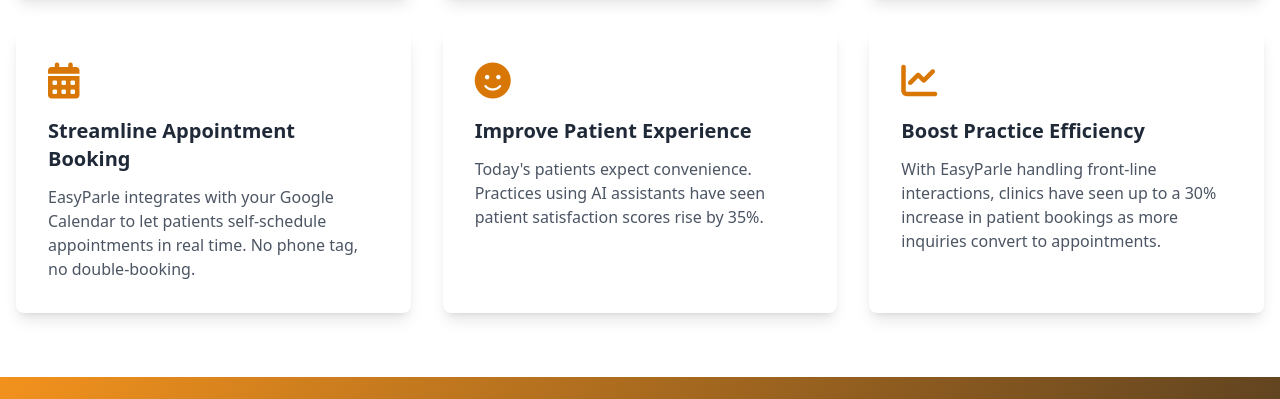
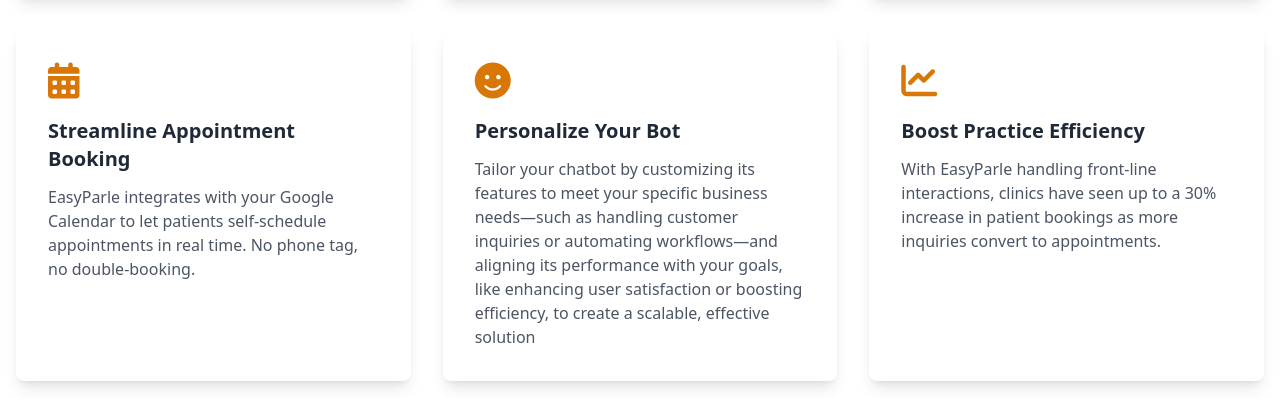
Before and after one commit to Sciens930/easyparle, a plain HTML site: page index.html in a window 1280 px wide. Shown: the part 1130-1529 px from the top of the page. Drawn offline with nearby package versions, Linux system fonts and the light colour scheme; a script that the page names is missing.

Commit message:
Update index.html

```diff
--- a/index.html
+++ b/index.html
@@ -23,7 +23,7 @@
         <a href="#benefits" class="text-gray-700 hover:text-indigo-600 transition">Benefits</a>
         <a href="#features" class="text-gray-700 hover:text-indigo-600 transition">Features</a>
         <a href="#pricing" class="text-gray-700 hover:text-indigo-600 transition">Pricing</a>
-        <a href="#demo" class="text-gray-700 hover:text-indigo-600 transition">Demo</a>
+        <a href="./dentist.html" class="text-gray-700 hover:text-indigo-600 transition">Demo</a>
       </div>
       <div>
         <a href="#demo"
@@ -122,8 +122,8 @@
           <div class="text-indigo-600 text-4xl mb-4">
             <i class="fas fa-smile"></i>
           </div>
-          <h3 class="text-xl font-bold mb-3">Improve Patient Experience</h3>
-          <p class="text-gray-600">Today's patients expect convenience. Practices using AI assistants have seen patient satisfaction scores rise by 35%.</p>
+          <h3 class="text-xl font-bold mb-3">Personalize Your Bot</h3>
+          <p class="text-gray-600">Tailor your chatbot by customizing its features to meet your specific business needs—such as handling customer inquiries or automating workflows—and aligning its performance with your goals, like enhancing user satisfaction or boosting efficiency, to create a scalable, effective solution</p>
         </div>
 
         <!-- Benefit 6 -->
@@ -142,6 +142,9 @@
 <!-- GIF Video Section -->
 <section class="py-16 gradient-bg text-white flex justify-center items-center">
     <div class="w-full max-w-4xl flex flex-col items-center px-4 sm:px-6 lg:px-8 text-center">
+      <!-- <h2 class="text-2xl sm:text-3xl md:text-4xl lg:text-5xl font-bold mb-6 sm:mb-8 p-4 sm:p-6 md:p-8">
+        Experience Human-like Conversations with EasyParle
+      </h2> -->
       <h2 class="text-3xl font-bold mb-6">Experience Human-like Conversations with EasyParle</h2>
       <div class="w-full flex justify-center">
         <video src="./Images/ASDFGHJKLQWERTYUIOPZXCVBNM (1).mp4" controls autoplay alt="EasyParle AI chatbot interface"
@@ -150,6 +153,7 @@
       </div>
     </div>
   </section>
+
 
 
 
```
Lines whose indentation alone changed are shown as unchanged.
